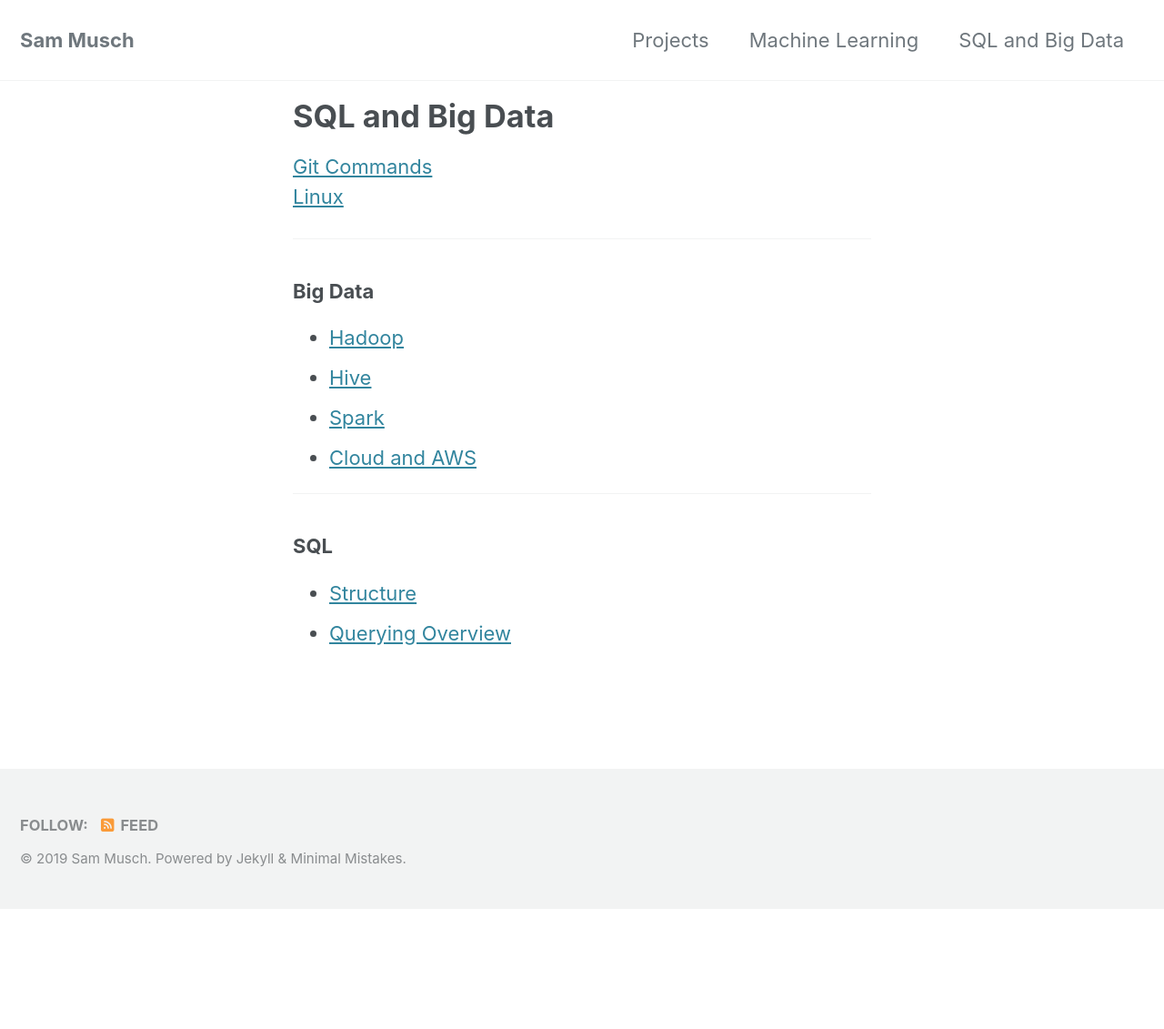
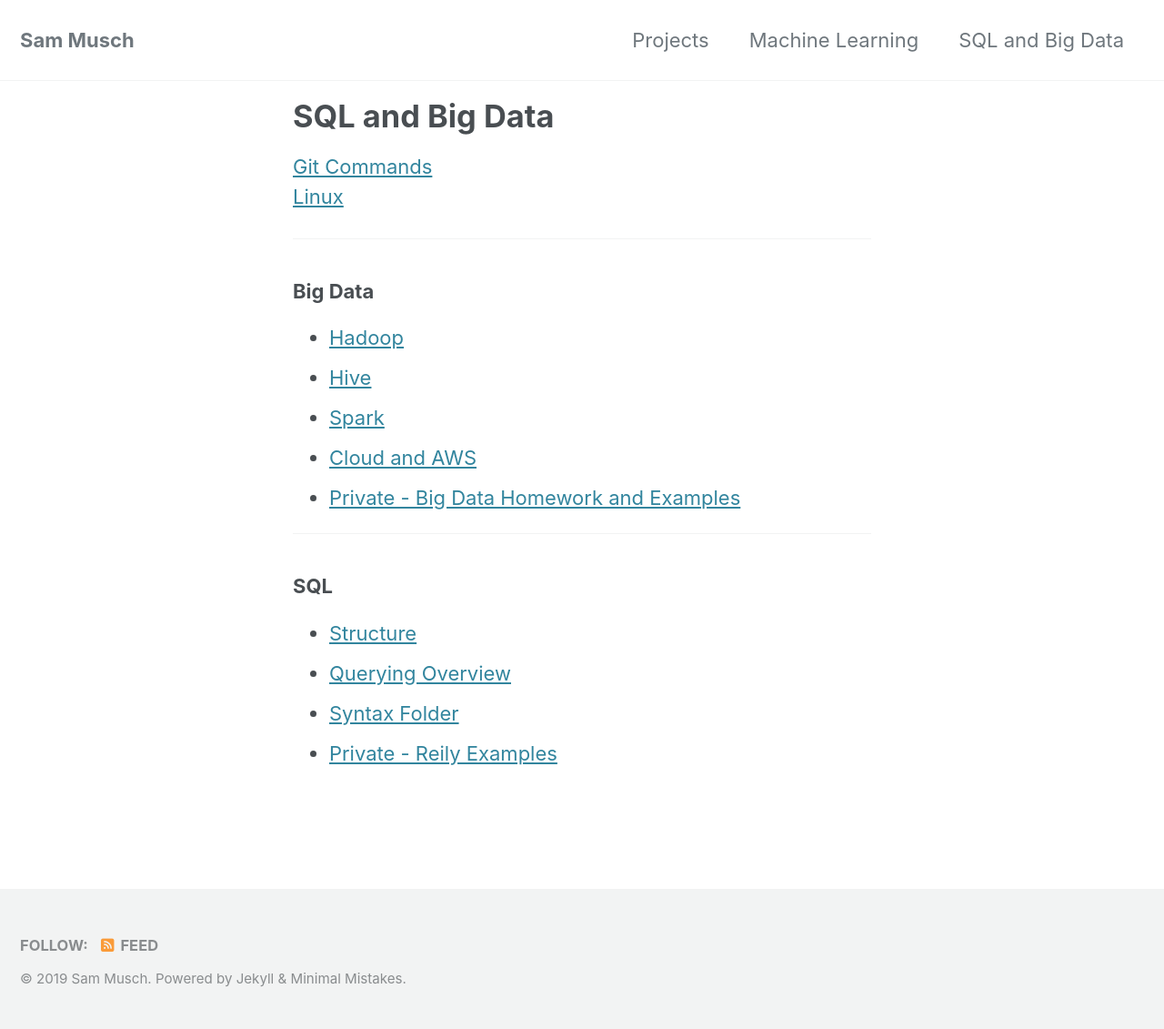
Before and after one commit to SamMusch/SamMusch.github.io, a Jekyll site: the page built from _pages/sql-bigdata.md, in a window 1280 px wide. Shown: the whole page at 91% size. Built offline with Jekyll 4.4.1, drawn with Linux system fonts in a browser that asks for light colours; cached includes are drawn as plain includes; nearby versions of some CDN libraries; before the commit the page ends 999 px from its top, so only the background shows below that.

Commit message:
Add files via upload

```diff
--- a/_pages/sql-bigdata.md
+++ b/_pages/sql-bigdata.md
@@ -16,6 +16,7 @@ title: "SQL and Big Data"
 - [Hive](https://github.com/SamMusch/SQL-and-Big-Data/tree/master/Hive)
 - [Spark](https://github.com/SamMusch/SQL-and-Big-Data/tree/master/Spark)
 - [Cloud and AWS](https://github.com/SamMusch/SQL-and-Big-Data/blob/master/Cloud%20and%20AWS.ipynb)
+- [Private - Big Data Homework and Examples](https://github.com/SamMusch/Private-Repo/tree/master/Big%20Data%20HW)
 
 ---
 
@@ -23,3 +24,5 @@ title: "SQL and Big Data"
 
 - [Structure](https://github.com/SamMusch/SQL-and-Big-Data/blob/master/1_-_Setup.md)
 - [Querying Overview](https://github.com/SamMusch/SQL-and-Big-Data/blob/master/2_-_Querying.md)
+- [Syntax Folder](https://github.com/SamMusch/SQL-and-Big-Data/tree/master/SQL%20Syntax)
+- [Private - Reily Examples](https://github.com/SamMusch/Private-Repo/tree/master/SQL%20Examples)
```
Also changed, not shown: _pages/machine-learning.md (+2 -0 lines).
